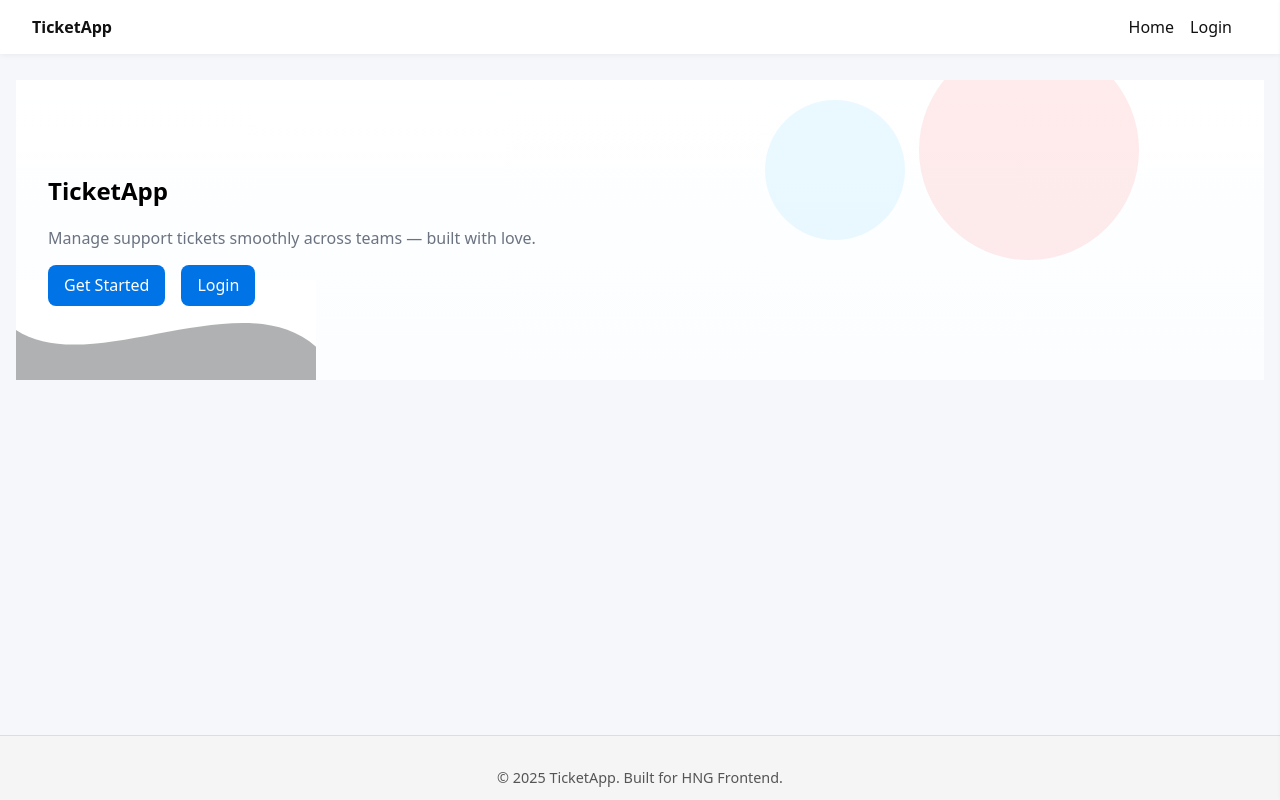
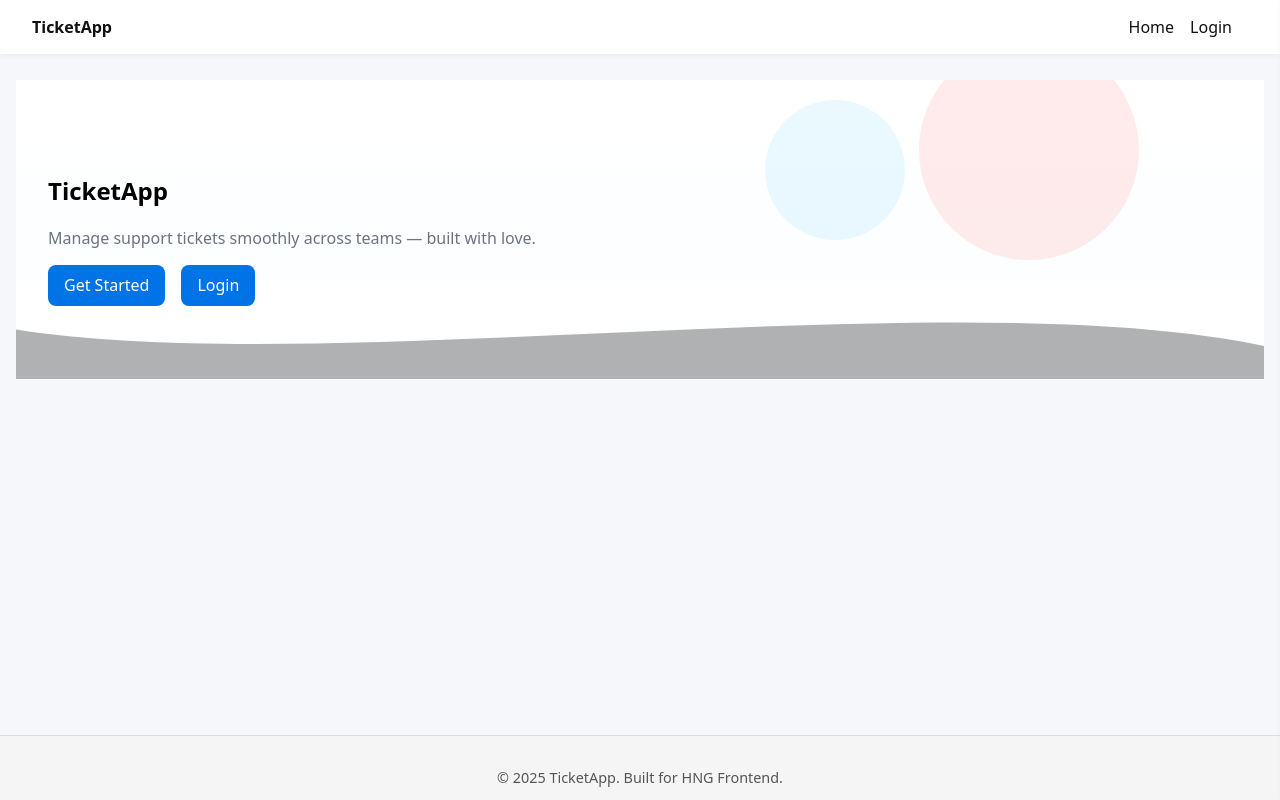
Before and after one commit to h3ktorr/ticketapp-react, a React app: page / in a window 1280 px wide. Built offline with nearby package versions, Linux system fonts and the light colour scheme; the HTML template or start-up script is replaced by a standard one.

Commit message:
add footer styles with full width and top border

```diff
--- a/src/index.css
+++ b/src/index.css
@@ -132,6 +132,8 @@ body {
   left: 0;
   bottom: 0;
   height: 100px;
+  width: 100%;
+  border-top: white solid 1px;
   /* z-index: 10; */
   background: rgba(0, 0, 0, 0.3);
   transform: rotate(180deg);
```
